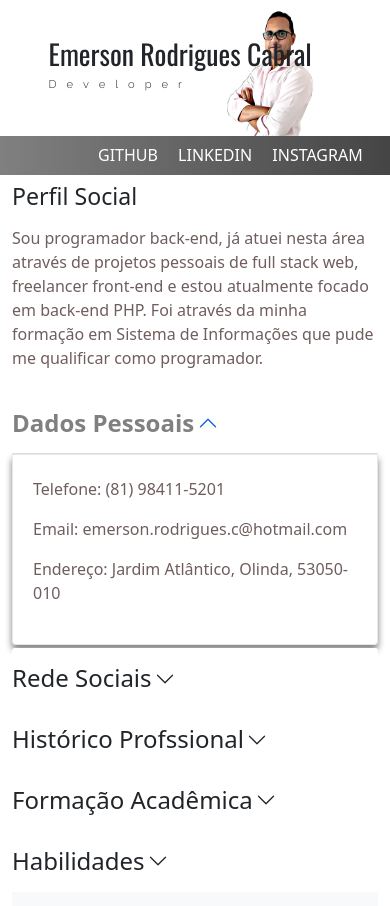
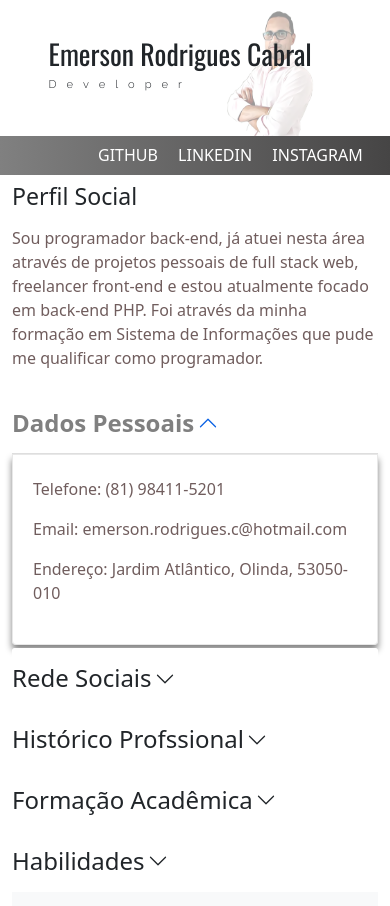
Before and after one commit to developeraplicativos/presentation, a plain HTML site: page index.html in a window 390 px wide. Drawn offline with nearby package versions, Linux system fonts and the light colour scheme.

Commit message:
img responsive

```diff
--- a/assets/css/style.css
+++ b/assets/css/style.css
@@ -82,3 +82,8 @@ button.accordion-button{
 .accordion-item{
     border: 0px;
 }
+@media only screen and (max-width: 480px) {
+    img.person-retangulo{
+        opacity: 0.4;
+    }
+}
```
